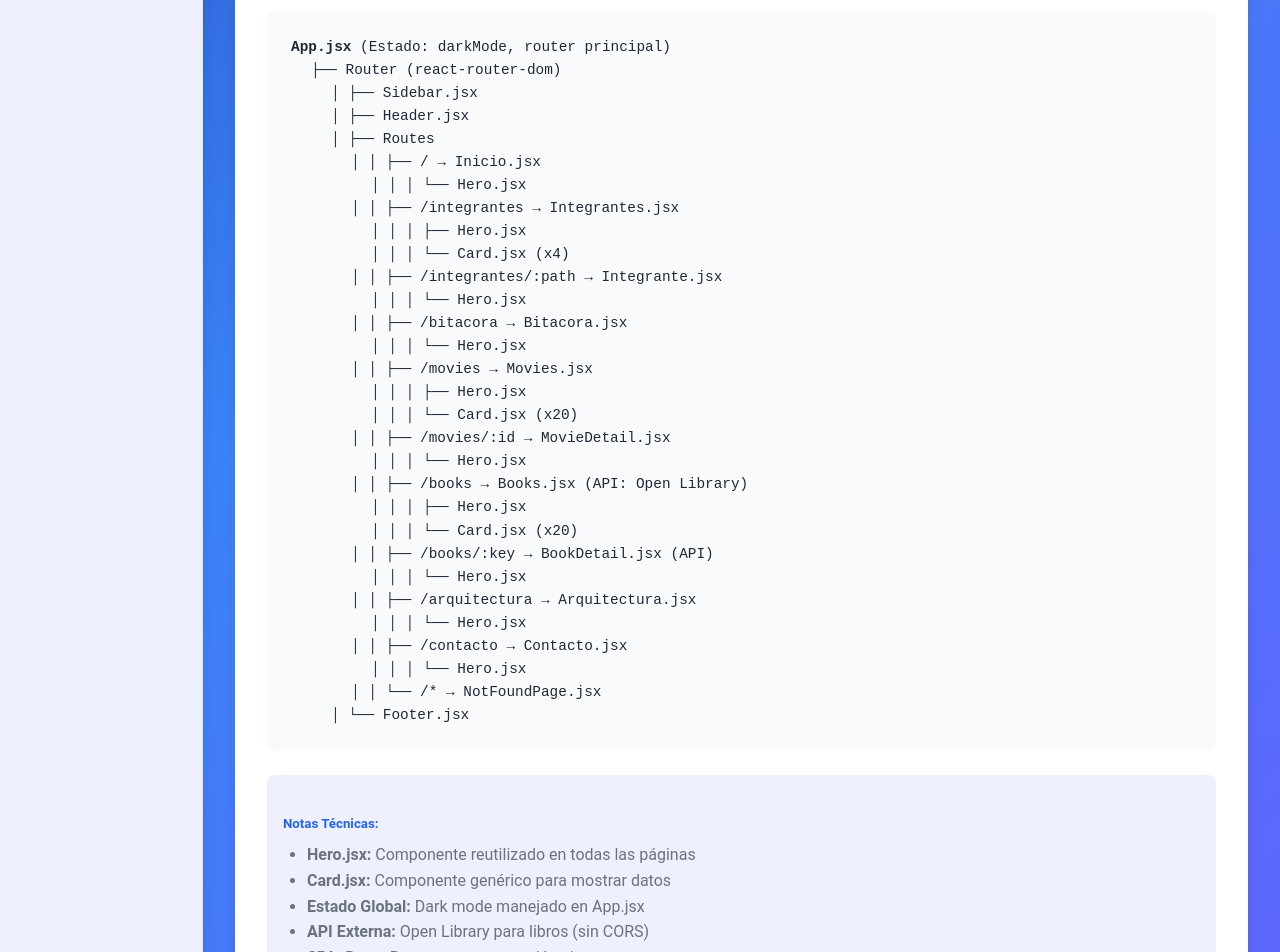
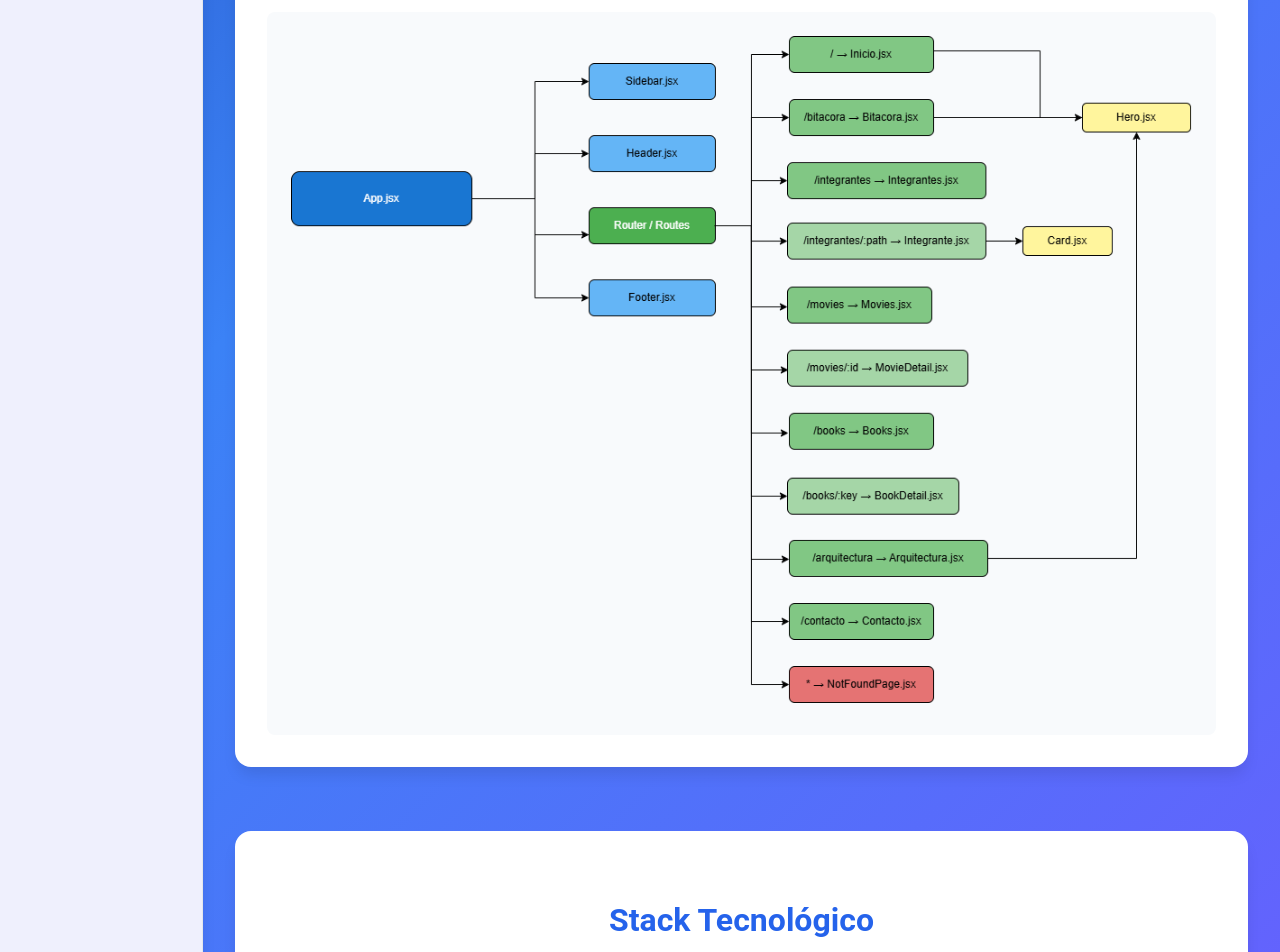
Before and after one commit to lumineida/DSW-TP2-Grupo13, a React (Vite) app: page /arquitectura in a window 1280 px wide. Shown: the part 1040-1992 px from the top of the page. Built offline with nearby package versions, Linux system fonts and the light colour scheme.

Commit message:
diagrama arbol renderizado

```diff
--- a/src/pages/Arquitectura.jsx
+++ b/src/pages/Arquitectura.jsx
@@ -1,11 +1,12 @@
 import React, { useState } from "react";
 import Hero from "../components/Hero";
 import colaboracion from "../assets/img/colaboracion.png";
+import arbolrenderizado from "../assets/img/arbol-renderizado.png";
 
 // Componente para los botones de navegación
 const DiagramSelector = ({ activeView, onViewChange }) => {
   const buttons = [
-    { id: 'components', label: 'Componentes React', icon: '⚛️' },
+    { id: 'components', label: 'Árbol de Renderizado', icon: '⚛️' },
     { id: 'folders', label: 'Estructura de Carpetas', icon: '📁' }
   ];
 
@@ -98,55 +99,9 @@ const DiagramViewer = ({ type }) => {
             borderRadius: 'var(--radius-md)',
             overflow: 'auto'
           }}>
-            <div><strong>App.jsx</strong> (Estado: darkMode, router principal)</div>
-            <div style={{ marginLeft: '20px' }}>├── Router (react-router-dom)</div>
-            <div style={{ marginLeft: '40px' }}>│   ├── Sidebar.jsx</div>
-            <div style={{ marginLeft: '40px' }}>│   ├── Header.jsx</div>
-            <div style={{ marginLeft: '40px' }}>│   ├── Routes</div>
-            <div style={{ marginLeft: '60px' }}>│   │   ├── / → Inicio.jsx</div>
-            <div style={{ marginLeft: '80px' }}>│   │   │   └── Hero.jsx</div>
-            <div style={{ marginLeft: '60px' }}>│   │   ├── /integrantes → Integrantes.jsx</div>
-            <div style={{ marginLeft: '80px' }}>│   │   │   ├── Hero.jsx</div>
-            <div style={{ marginLeft: '80px' }}>│   │   │   └── Card.jsx (x4)</div>
-            <div style={{ marginLeft: '60px' }}>│   │   ├── /integrantes/:path → Integrante.jsx</div>
-            <div style={{ marginLeft: '80px' }}>│   │   │   └── Hero.jsx</div>
-            <div style={{ marginLeft: '60px' }}>│   │   ├── /bitacora → Bitacora.jsx</div>
-            <div style={{ marginLeft: '80px' }}>│   │   │   └── Hero.jsx</div>
-            <div style={{ marginLeft: '60px' }}>│   │   ├── /movies → Movies.jsx</div>
-            <div style={{ marginLeft: '80px' }}>│   │   │   ├── Hero.jsx</div>
-            <div style={{ marginLeft: '80px' }}>│   │   │   └── Card.jsx (x20)</div>
-            <div style={{ marginLeft: '60px' }}>│   │   ├── /movies/:id → MovieDetail.jsx</div>
-            <div style={{ marginLeft: '80px' }}>│   │   │   └── Hero.jsx</div>
-            <div style={{ marginLeft: '60px' }}>│   │   ├── /books → Books.jsx (API: Open Library)</div>
-            <div style={{ marginLeft: '80px' }}>│   │   │   ├── Hero.jsx</div>
-            <div style={{ marginLeft: '80px' }}>│   │   │   └── Card.jsx (x20)</div>
-            <div style={{ marginLeft: '60px' }}>│   │   ├── /books/:key → BookDetail.jsx (API)</div>
-            <div style={{ marginLeft: '80px' }}>│   │   │   └── Hero.jsx</div>
-            <div style={{ marginLeft: '60px' }}>│   │   ├── /arquitectura → Arquitectura.jsx</div>
-            <div style={{ marginLeft: '80px' }}>│   │   │   └── Hero.jsx</div>
-            <div style={{ marginLeft: '60px' }}>│   │   ├── /contacto → Contacto.jsx</div>
-            <div style={{ marginLeft: '80px' }}>│   │   │   └── Hero.jsx</div>
-            <div style={{ marginLeft: '60px' }}>│   │   └── /* → NotFoundPage.jsx</div>
-            <div style={{ marginLeft: '40px' }}>│   └── Footer.jsx</div>
+            <img src={arbolrenderizado} alt="Árbol de Renderizado de Componentes" style={{ width: '100%', height: 'auto' }} />
           </div>
 
-          <div style={{
-            marginTop: '1.5rem',
-            padding: '1rem',
-            background: 'var(--bg-tertiary)',
-            borderRadius: 'var(--radius-md)'
-          }}>
-            <h5 style={{ color: 'var(--primary-color)', marginBottom: '0.5rem' }}>
-              Notas Técnicas:
-            </h5>
-            <ul style={{ color: 'var(--text-secondary)', margin: 0, paddingLeft: '1.5rem' }}>
-              <li><strong>Hero.jsx:</strong> Componente reutilizado en todas las páginas</li>
-              <li><strong>Card.jsx:</strong> Componente genérico para mostrar datos</li>
-              <li><strong>Estado Global:</strong> Dark mode manejado en App.jsx</li>
-              <li><strong>API Externa:</strong> Open Library para libros (sin CORS)</li>
-              <li><strong>SPA:</strong> React Router para navegación sin recarga</li>
-            </ul>
-          </div>
         </div>
       </div>
     );
@@ -229,6 +184,7 @@ const DiagramViewer = ({ type }) => {
             <div style={{ marginLeft: '80px' }}>    │       ├── cecilia.jpg</div>
             <div style={{ marginLeft: '80px' }}>    │       ├── movie1-20.jpg</div>
             <div style={{ marginLeft: '80px' }}>    │       └── book-placeholder.svg</div>
+            <div style={{ marginLeft: '80px' }}>    │       └── arbol-renderizado.png</div>
             <div style={{ marginLeft: '40px' }}>    └── data/ (datos estructurados)</div>
             <div style={{ marginLeft: '60px' }}>        └── integrantes.jsx (datos del equipo)</div>
           </div>
```
Also changed, not shown: public/logo.svg (added), src/assets/img/arbol-renderizado.png (added).
